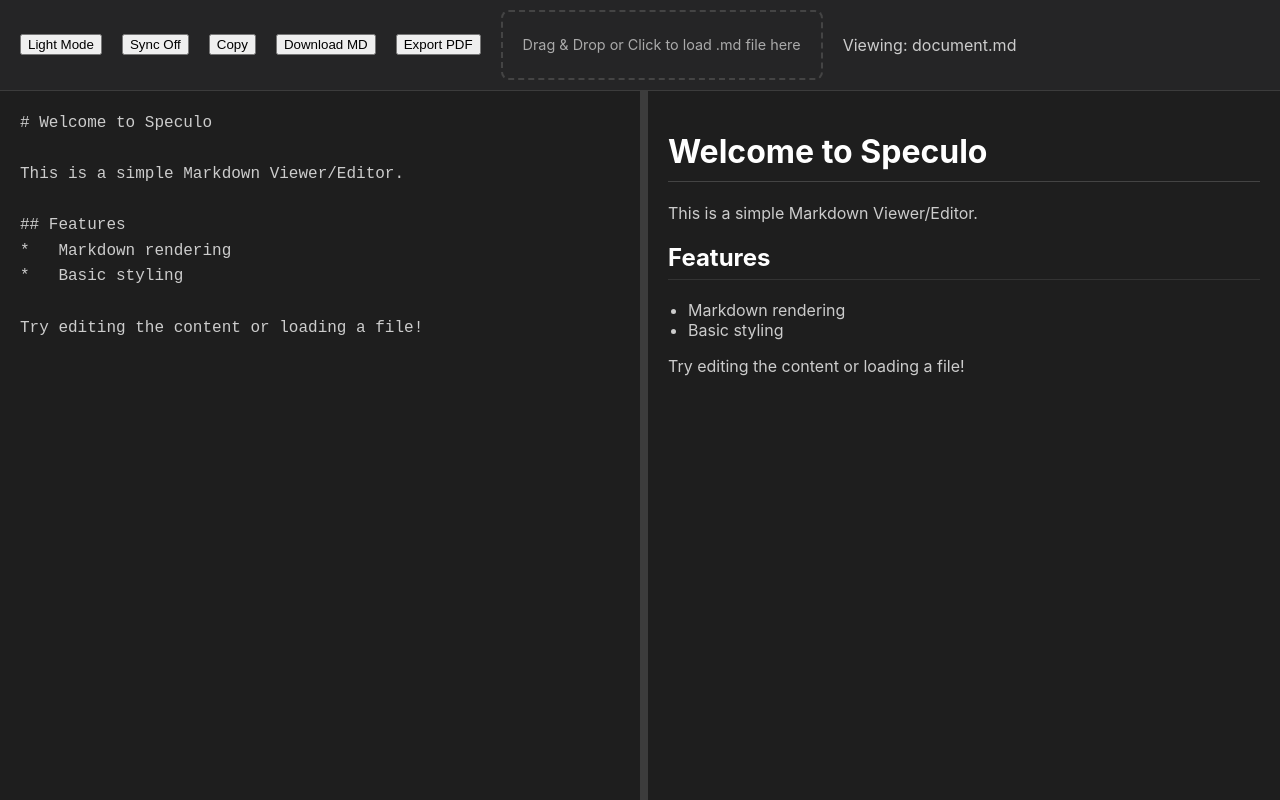
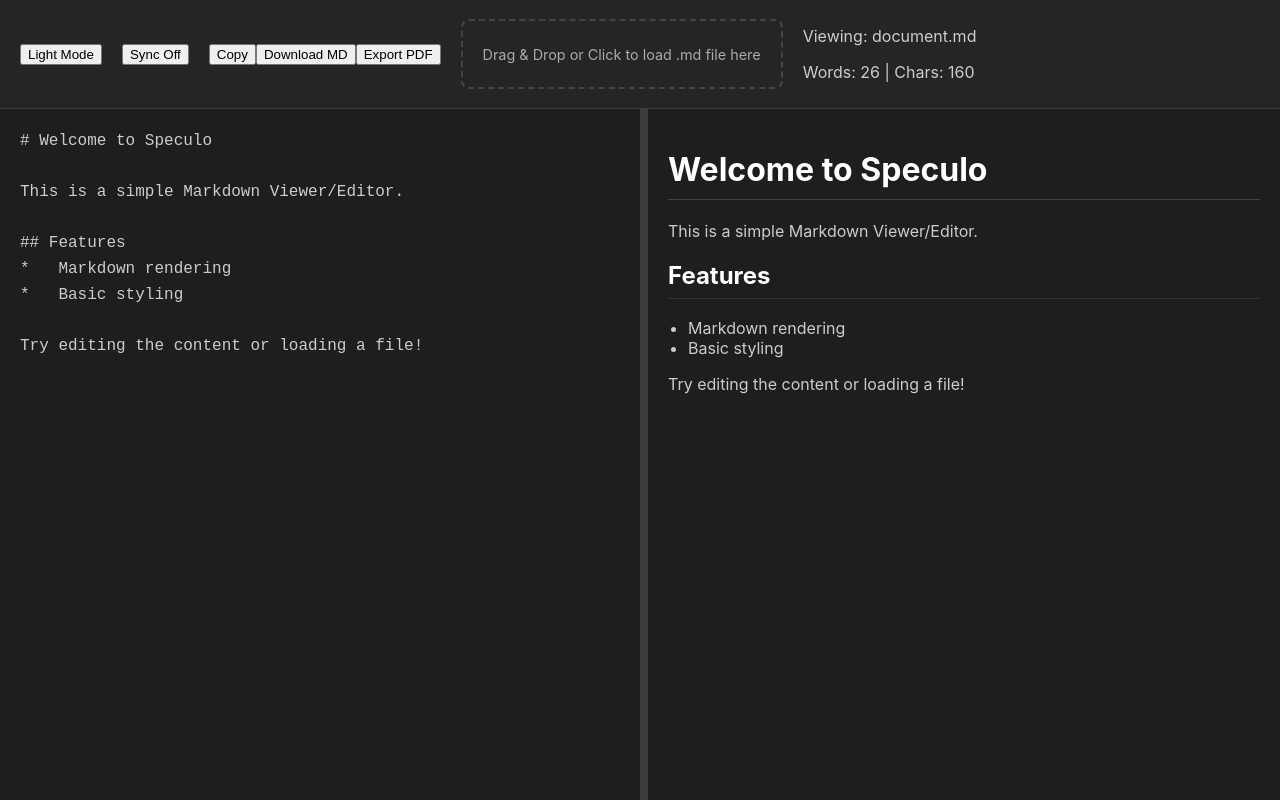
Before and after one commit to HumpreyCogayGit/md-viewer, a React (Vite) app: page / in a window 1280 px wide. Built offline with nearby package versions, Linux system fonts and the light colour scheme; what pdfmake would draw is missing.

Commit message:
added word counter

```diff
--- a/src/App.jsx
+++ b/src/App.jsx
@@ -20,6 +20,15 @@ function App() {
   const [dividerPosition, setDividerPosition] = useState(50); // Percentage for initial split
   const textareaRef = useRef(null);
   const previewRef = useRef(null);
+
+  // Calculate word and character counts whenever markdownContent changes
+  const { wordCount, charCount } = (() => {
+    const text = markdownContent;
+    const charCount = text.length;
+    // Simple word count: split by whitespace and filter out empty strings
+    const wordCount = text.trim() === '' ? 0 : text.trim().split(/\s+/).length;
+    return { wordCount, charCount };
+  })();
 
   const handleScroll = useCallback(() => {
     if (!isSyncing || !textareaRef.current || !previewRef.current) return;
@@ -242,6 +251,7 @@ function App() {
         >
           {isSyncing ? 'Sync On' : 'Sync Off'}
         </button>
+        <div className="button-group">
           <button
             onClick={handleCopy}
             className="copy-toggle"
@@ -263,6 +273,7 @@ function App() {
           >
             Export PDF
           </button>
+        </div >
         <div
           onDragOver={handleDragOver}
           onDrop={handleFileDrop}
@@ -278,7 +289,12 @@ function App() {
           onChange={handleFileSelect}
           style={{ display: 'none' }}
         />
+        <div className="file-info">
           <p>Viewing: {fileName}</p>
+          <p className="word-count">
+            Words: {wordCount} | Chars: {charCount}
+          </p>
+        </div >
       </div >
       <div className="editor-area">
         <div
```
Lines whose indentation alone changed are shown as unchanged.
